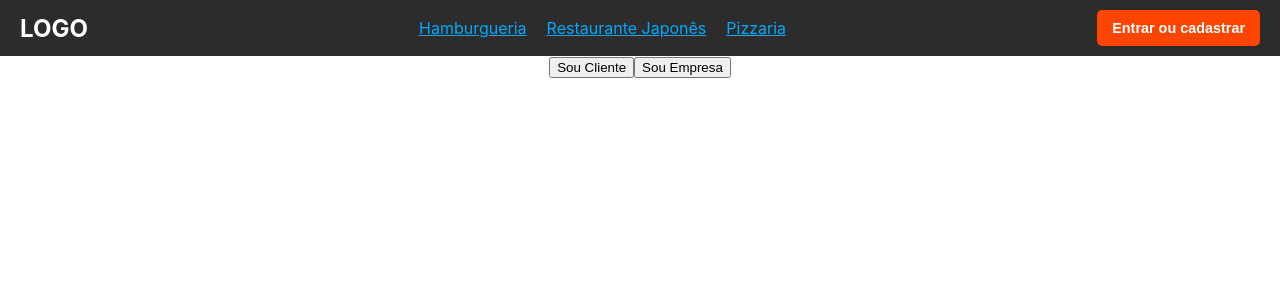
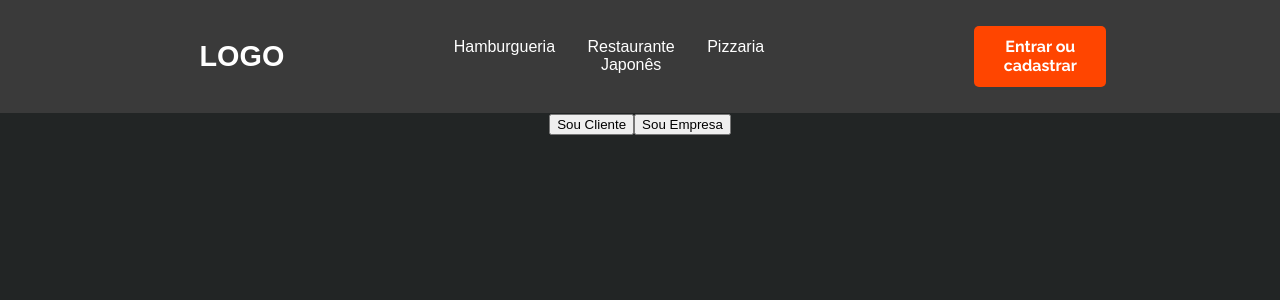
Before and after one commit to VictorPortugues07/Projeto-Ifood, a React (Create React App) app in the folder Front-End/: page / in a window 1280 px wide. Shown: the top 300 px of the page. Built offline with nearby package versions, Linux system fonts and the light colour scheme.

Commit message:
Estilização Navbar

```diff
--- a/Front-End/public/index.html
+++ b/Front-End/public/index.html
@@ -24,6 +24,9 @@
       work correctly both with client-side routing and a non-root public URL.
       Learn how to configure a non-root public URL by running `npm run build`.
     -->
+    <link rel="preconnect" href="https://fonts.googleapis.com">
+    <link rel="preconnect" href="https://fonts.gstatic.com" crossorigin>
+    <link href="https://fonts.googleapis.com/css2?family=Raleway:wght@400;500;700&display=swap" rel="stylesheet">
     <title>React App</title>
   </head>
   <body>
--- a/Front-End/src/components/Navbar.css
+++ b/Front-End/src/components/Navbar.css
@@ -2,42 +2,62 @@
     display: flex;
     justify-content: space-between;
     align-items: center;
-    background-color: #2c2c2c;
-    padding: 10px 20px;
+    background-color: #3a3a3a;
+    padding: 2% 3%;
     color: #f0f0f0;
-    font: Ralewey !important;
+    font-family: 'Ralewey', sans-serif !important;
 }
 
 .navbar-logo span{
-    font-size: 1.5em;
-    font-weight: bold;
+    font-size: 180%;
+    font-weight: 700;
     color: #ffffff;
+    padding-left: 190%;
 }
+
 
 .navbar-links {
     list-style: none;
     display: flex;
-    margin: 0;
-    padding: 0;
+    margin: 0% 0% 0% 10%;
+    padding: 0%;
+    text-align: center !important;
 }
 
 .navbar-links li {
-    margin-left: 20px;
+    margin-left: 5%;
+}
+
+.navbar-links li:first-child {
+    margin-left: 0%;
 }
 
 .navbar-links a {
-    color: #00aaff;
+    color: #ffffff;
+    text-decoration: none;
+    font-size: 100%;
+    font-weight: 500;
 }
 
+.navbar-links a:hover {
+    color: #cccccc;
+    text-decoration: none;
+}
+
+.navbar-action {
+    margin-right: 10%;
+}
 .navbar-action .action-button {
     background-color: #ff4500;
     color: white;
     border: none;
-    padding: 10px 15px;
+    padding: 8% 20%;
     border-radius: 5px;
     cursor: pointer;
-    font-weight: bold;
-    font-size: 0.9em;
+    font-weight: 700;
+    font-size: 100%;
+    font-family: 'Raleway', sans-serif !important;
+    margin-right: 50%;
 }
 
 .navbar-action .action-button:hover {
--- a/Front-End/src/index.css
+++ b/Front-End/src/index.css
@@ -5,6 +5,7 @@
     sans-serif;
   -webkit-font-smoothing: antialiased;
   -moz-osx-font-smoothing: grayscale;
+  background-color: #222525;
 }
 
 code {
```
Also changed, not shown: Front-End/src/components/Navbar.jsx (renamed from Front-End/src/components/Navbar.js).
